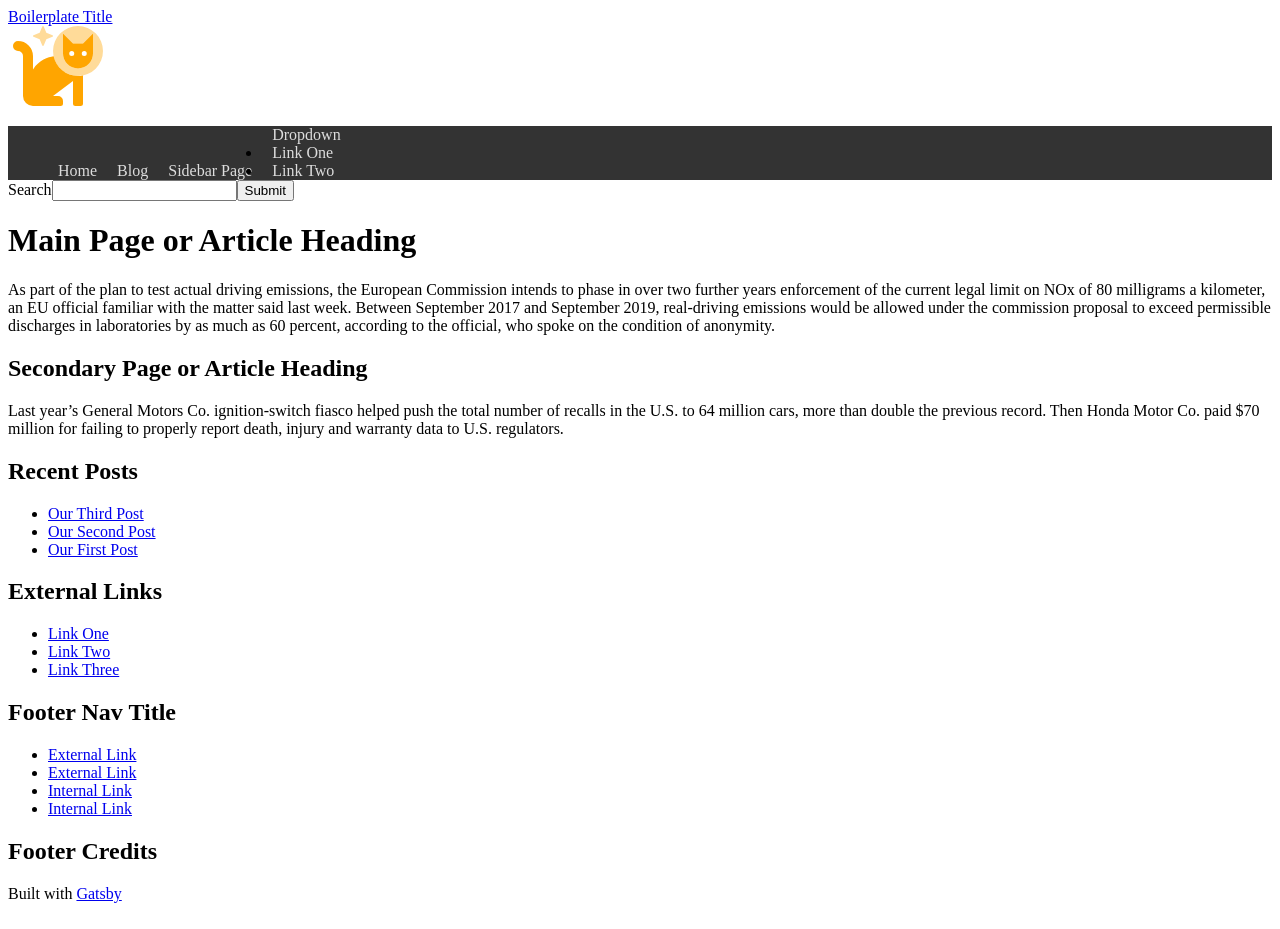
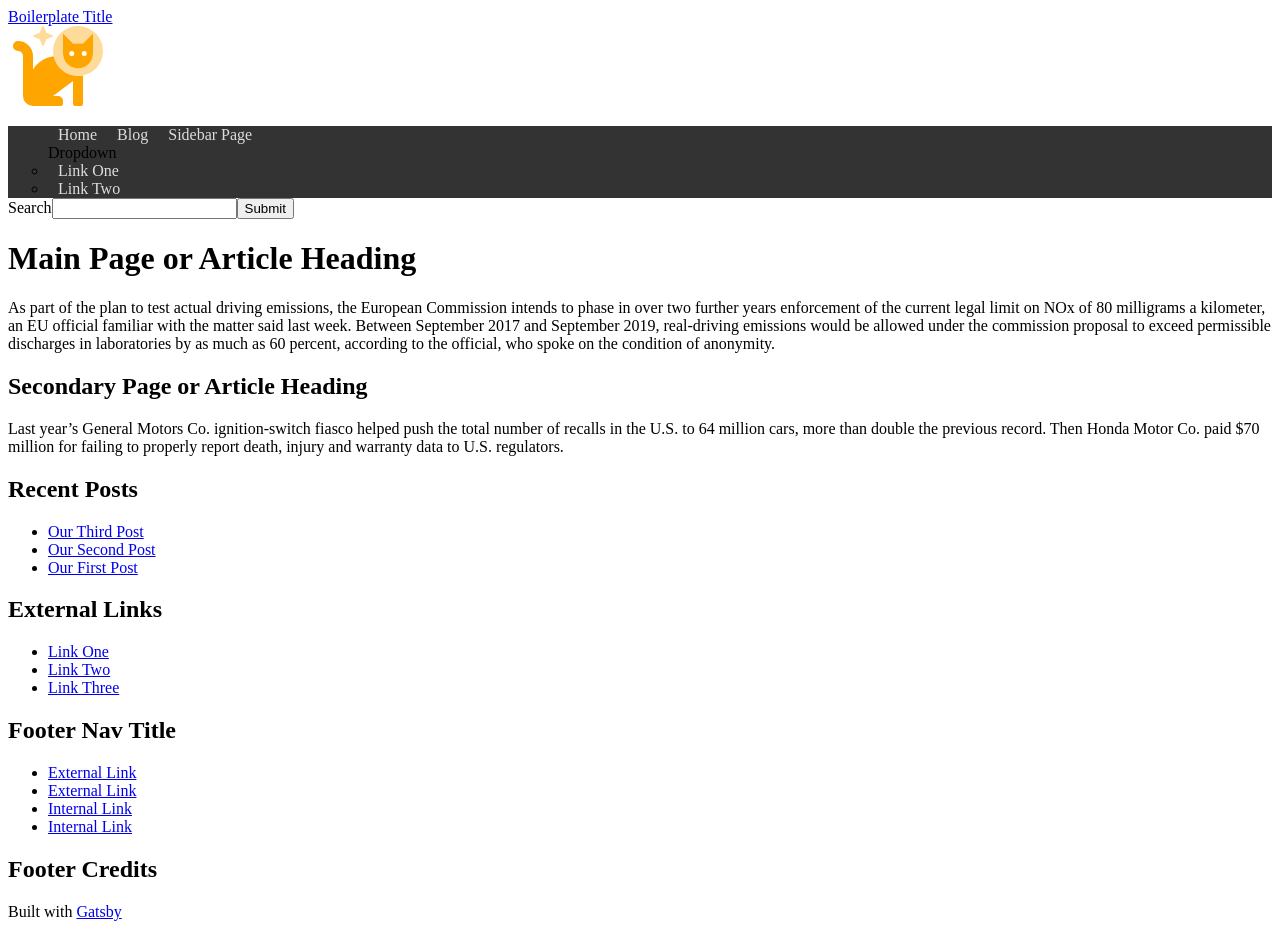
Before and after one commit to workwithizzi/gatsby-boilerplate, a Gatsby site: page / in a window 1280 px wide. Built offline with nearby package versions, Linux system fonts and the light colour scheme; Gatsby itself is replaced by a stand-in of ours.

Commit message:
Cleaned up Nav component and separated MainMenu component

```diff
--- /dev/null
+++ b/src/components/Nav/MainMenu.jsx
@@ -0,0 +1,64 @@
+import React from "react"
+import PropTypes from "prop-types"
+import { Link, graphql, useStaticQuery } from "gatsby"
+
+import styles from "./nav.module.sass"
+
+
+const _QUERY_MENU = graphql`
+	query {
+		site {
+			siteMetadata {
+				title
+				menuLinks {
+					name
+					path
+					childMenuLinks {
+						name
+						path
+					}
+				}
+			}
+		}
+	}
+`
+
+
+const MainMenu = ({className, id}) => {
+	const data = useStaticQuery(_QUERY_MENU)
+	const menuLinks = data.site.siteMetadata.menuLinks
+
+	const _Item = ({name, path, external}) => (
+		<li key={name}>
+			<Link to={path}>
+				{name}
+			</Link>
+		</li>
+	)
+
+	return (
+		<ul className={className} id={id}>
+			{menuLinks.map(link => (
+				!link.childMenuLinks ? (
+					<_Item name={link.name} path={link.path} />
+				) : (
+					<ul key={link.name}>
+						{link.name}
+						{link.childMenuLinks.map(link => (
+							<_Item name={link.name} path={link.path} />
+						))}
+					</ul>
+				)
+			))}
+		</ul>
+	)
+}
+
+
+MainMenu.propTypes = {
+	className: PropTypes.string,
+	id       : PropTypes.string,
+}
+
+
+export { MainMenu }
--- a/src/components/Nav/index.jsx
+++ b/src/components/Nav/index.jsx
@@ -1,134 +1,60 @@
 import React, { Component } from "react"
-import { Link, graphql, useStaticQuery } from "gatsby"
 
 import { OpenIcon } from "../svgs/OpenIcon"
 import { CloseIcon } from "../svgs/CloseIcon"
+import { MainMenu } from "./MainMenu"
 
 // import "./nav.sass"
 import styles from "./nav.module.sass"
 
 
-// const _QUERY_MENU = graphql`
-// 	query {
-// 		site {
-// 			siteMetadata {
-// 				title
-// 				menuLinks {
-// 					name
-// 					path
-// 				}
-// 			}
-// 		}
-// 	}
-// `
-
-const _QUERY_MENU = graphql`
-	query {
-		site {
-			siteMetadata {
-				title
-				menuLinks {
-					name
-					path
-					childMenuLinks {
-						name
-						path
-					}
-				}
-			}
-		}
-	}
-`
-
-
-const MainMenu = () => {
-	const data = useStaticQuery(_QUERY_MENU)
-	const menuLinks = data.site.siteMetadata.menuLinks
-	return (
-		<nav>
-			<ul>
-				{menuLinks.map(link => (
-					<li key={link.name}>
-						<Link to={link.path}>
-							{link.name}
-						</Link>
-						{link.childMenuLinks && (
-							link.childMenuLinks.map(link =>(
-								<li key={link.name}>
-									<Link to={link.path}>
-										{link.name}
-									</Link>
-								</li>
-							))
-
-						)}
-					</li>
-				))}
-
-			</ul>
-		</nav>
-	)
-}
-
-
 // Using react to conditionally render which menu button to show
 // Using css to hide/show the menu depending on state so that the
 // menu will always be accessible for screen-readers and SEO
+class Nav extends Component {
+	state = {
+		showMenu: false,
+	}
+	render() {
 
-class Nav extends Component {
-	constructor(props) {
-		super(props)
+		const ButtonContent = this.state.showMenu ? (
+			<>
+				<span className="sr-only">Close Menu</span>
+				<CloseIcon />
+			</>
+		) : (
+			<>
+				<span className="sr-only">Open Menu</span>
+				<OpenIcon />
+			</>
+		)
 
-		// When the button is clicked, change the value
-		this.state = { addClass: false }
-	}
+		const _menuClass = this.state.showMenu ? (
+			styles.mainMenu + styles.isActive
+		) : (
+			styles.mainMenu
+		)
 
-	// this is the function that changes the state onClick event
-	_toggleClassChange = e => {
-		this.setState({ addClass: !this.state.addClass })
-	}
-
-	render() {
-		// These classes are added to <nav> and <button> on first render
-		const navClasses = [styles.nav]
-		// When button is clicked:
-		if (this.state.addClass) {
-			navClasses.push(styles.navIsActive)
-		}
 		return (
-			<nav id="js-nav" role="navigation" className={navClasses.join(` `)}>
-				{/* Responsive Nav Buttons */}
-				<div className={styles.toggleButtonContainer}>
+			<nav className={styles.nav} role="navigation">
+				{/* Responsive Button */}
 				<button
-						id="js-toggle-menu"
 					type="button"
 					aria-expanded="false"
-						aria-controls="main-menu"
-						className={styles.toggleButton}
-						// onClick, toggle state and toggle 'is-active' classes
-						onClick={this._toggleClassChange}
+					aria-controls="mainMenu"
+					className={styles.buttonToggle}
+					onClick={() => {
+						this.setState({ showMenu: !this.state.showMenu })
+					}}
 				>
-						{!this.state.addClass ? (
-							<div>
-								<span>Open Menu</span>
-								<OpenIcon />
-							</div>
-						) : (
-							<div>
-								<span>Close Menu</span>
-								<CloseIcon />
-							</div>
-						)}
+					{ButtonContent}
 				</button>
-				</div>
 
-				{/* Main Menu */}
-				{/* Use css to hide/show menu for accessibility and SEO */}
-				<MainMenu />
+				<MainMenu id="mainMenu" className={_menuClass} />
 			</nav>
 		)
 	}
 }
 
 
-export { Nav, MainMenu }
+export { Nav }
--- a/src/components/Nav/nav.module.sass
+++ b/src/components/Nav/nav.module.sass
@@ -35,20 +35,20 @@ $cl_nav-text: #ddd
 // Responsive Nav Stuff
 // ------------------------------------
 
-// Show button below breakpoint
-.toggleButtonContainer
+// Show button on small screens
+.buttonToggle
 	display: inline
 	+_bp
 		display: none
 
-// Hide menu below breakpoint
-.nav ul
+// Hide menu on small screens
+.mainMenu
 	display: none
 	+_bp
 		display: inline
 
 // Show menu when button is clicked
-.navIsActive ul
+.isActive
 	display: inline
 
 
@@ -60,23 +60,16 @@ $cl_nav-text: #ddd
 	height: $_nav-height
 	background: $cl_nav-bg
 
-	ul > li
-		display: inline-block
+.mainMenu > li
+	display: inline-block
 
-	ul a
-		// +h(padding, r(10px))
-		padding-left: 10px
-		padding-right: 10px
-		display: block
-		line-height: $_nav-height
-		text-decoration: none
-		color: #ddd // this is TEMPORARY. just to see the nav items on the white bg
-		transition: $base_animation
-		&:hover
-			background: darken($cl_nav-bg, 5%)
-
-.toggleButton
-	padding: 0 r(18px)
+.mainMenu a
+	padding-left: 10px
+	padding-right: 10px
+	display: block
 	line-height: $_nav-height
-	color: $cl_nav-text
-	background: transparent
+	text-decoration: none
+	color: #ddd // this is TEMPORARY. just to see the nav items on the white bg
+	transition: $base_animation
+	&:hover
+		background: darken($cl_nav-bg, 5%)
```
Lines whose indentation alone changed are shown as unchanged.
